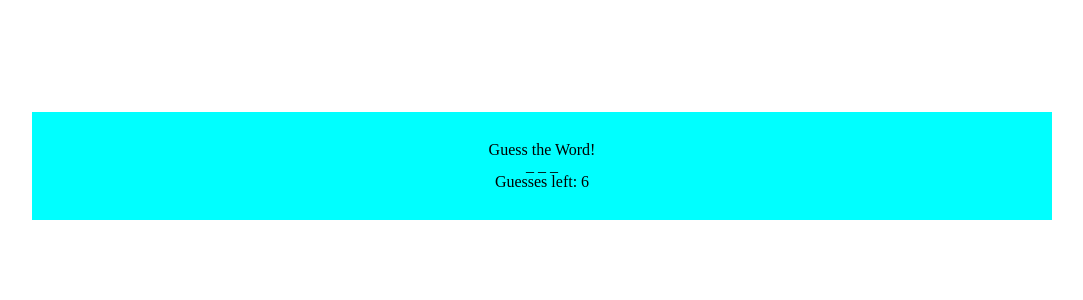
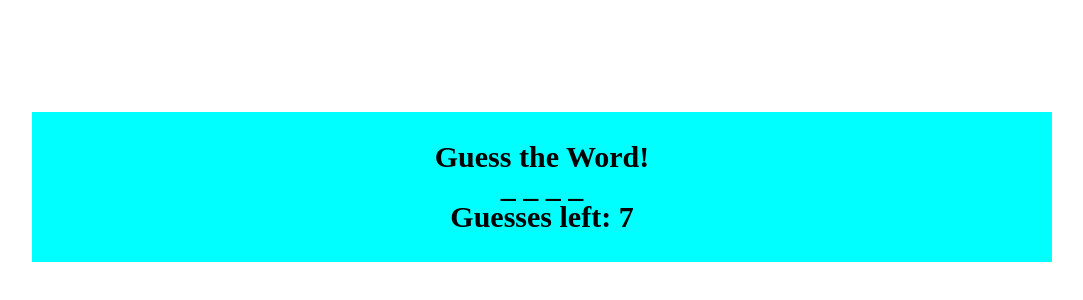
Before and after one commit to bksaechao/word-guess-redo, a plain HTML site: page index.html in a window 1280 px wide. Shown: the part 138-438 px from the top of the page, without its empty margins (98-1181 px from the left). Drawn offline with Linux system fonts and the light colour scheme.

Commit message:
restructured code to fix bugs. added html to record wins. game working

```diff
--- a/assets/css/style.css
+++ b/assets/css/style.css
@@ -7,3 +7,8 @@
     margin-top: 250px;
     padding: 30px;
 }
+
+h1 {
+    font-weight: 700;
+    font-size: 30px;
+}
--- a/assets/javascript/game.js
+++ b/assets/javascript/game.js
@@ -9,47 +9,66 @@ const wgGame = {
     "ludwig",
     "tiger",
     "youtube",
-    "burger king",
+    "asmongold",
+    "demon",
+    "buddah",
+    "kurosaki ichigo",
+    "dinosaur",
+    "genshin impact",
+    "sushi",
+    "javascript",
+    "zebra",
+    "dragon age",
+    "monster hunter",
+    "fortnite",
+    "lucky daye",
+    "money",
   ],
   alphabet: "abcdefghijklmnopqrstuvwxyz",
   secretWord: null,
-  guessesLeft: null,
+  wins: 0,
+  guessesLeft: 0,
   userGuess: [],
   correctGuess: [],
 
   // Set-up game and builds world view
   gameStart: function () {
     this.pickSecretWord();
-    this.displaySecretWord();
-    document.getElementById("guesses-left").innerText =
-      "Guesses left: " + this.guessesLeft;
+    this.rebuildWord();
+    this.updateTotalGuess();
   },
 
-  //Randomly picks word from words array
+  resetGame: function () {
+    this.userGuess = [];
+    this.correctGuess = [];
+    this.gameStart();
+  },
+
+  // Randomly picks word from words array
   pickSecretWord: function () {
     // Picks a word from words array at random
     let word = wgGame.words[Math.floor(Math.random() * wgGame.words.length)];
     // Sets secretWord to randomly picked word
     this.secretWord = word;
     console.log(word);
-    // Sets guesses left
-    this.guessesLeft = word.length + 3;
   },
 
-  // Displays world onto DOM as hidden letters
-  displaySecretWord: function () {
-    var hiddenWord = this.secretWord
-      .split("")
-      .map(function (letter) {
-        if (letter === " ") {
-          return "\xa0";
-        } else {
-          return " _ ";
-        }
-      })
-      .join("");
-    console.log(hiddenWord);
-    document.getElementById("test").innerHTML = hiddenWord;
+  // Sets & displays total guesses
+  updateTotalGuess: function () {
+    this.guessesLeft = this.secretWord.length + 3;
+    document.getElementById("guesses-left").innerText =
+      "Guesses left: " + this.guessesLeft;
+  },
+
+  // Handles all logic when user guesses a letter
+  handleGuess: function () {
+    if (this.guessesLeft === 0) {
+      this.resetGame();
+    } else {
+      this.updateGuess();
+      this.rebuildWord();
+      this.gameWin();
+    }
   },
 
   // Checks for a match between user input at secretWord array
@@ -57,44 +76,51 @@ const wgGame = {
     let value = this.secretWord.indexOf(key);
     // if letter matches...
     if (value > -1) {
-      this.checkCorrectLetter();
-      this.gameWin();
-      document.getElementById("guesses-left").innerText =
-        "Guesses Left: " + this.guessesLeft;
+      this.handleCorrectLetter();
       // if letter doesn't match...
     } else {
-      this.checkWrongLetter();
-      this.gameLose();
+      this.handleWrongLetter();
+    }
+  },
+
+  handleCorrectLetter: function () {
+    if (
+      wgGame.secretWord.indexOf(key) > -1 &&
+      wgGame.correctGuess.includes(key)
+    ) {
+      this.repeatLetter();
+    } else {
+      wgGame.correctGuess.push(key);
+      console.log("Correct Guesses: " + this.correctGuess);
+      this.guessesLeft--;
       document.getElementById("guesses-left").innerText =
         "Guesses Left: " + this.guessesLeft;
     }
   },
 
-  checkCorrectLetter: function () {
-    if (
-      wgGame.secretWord.indexOf(key) > -1 &&
-      wgGame.correctGuess.includes(key)
-    ) {
-      document.getElementById("banner").innerText = "You already guessed that!";
-      setTimeout(wgGame.resetText, 500);
-    } else {
-      wgGame.correctGuess.push(key);
-      console.log("Correct Guesses: " + this.correctGuess);
-      this.guessesLeft--;
-    }
-  },
-
-  checkWrongLetter: function () {
+  handleWrongLetter: function () {
     if (
       wgGame.secretWord.indexOf(key) === -1 &&
       wgGame.userGuess.includes(key)
     ) {
-      document.getElementById("banner").innerText = "You already guessed that!";
-      setTimeout(wgGame.resetText, 500);
+      this.repeatLetter();
     } else {
       wgGame.userGuess.push(key);
       console.log("Incorrect Guesses: " + this.userGuess);
       this.guessesLeft--;
+      document.getElementById("guesses-left").innerText =
+        "Guesses Left: " + this.guessesLeft;
+    }
+  },
+
+  // Check for win
+  gameWin: function () {
+    if (document.getElementById("test").innerText.includes("_")) {
+      this.rebuildWord();
+    } else {
+      this.resetGame();
+      this.wins++;
+      document.getElementById("wins").innerText = "Wins: " + this.wins;
     }
   },
 
@@ -115,25 +141,15 @@ const wgGame = {
     document.getElementById("test").innerHTML = rebuiltWord;
   },
 
-  // Check for win
-  gameWin: function () {
-    if (document.getElementById("test").innerText.includes("_")) {
-      console.log("yes!");
-    } else {
-      this.gameStart();
-    }
-  },
-
-  // Check for loss
-  gameLose: function () {
-    if (this.guessesLeft === 0) {
-      this.gameStart();
-    }
-  },
-
   // Resets title text
   resetText: function () {
     document.getElementById("banner").innerText = "Guess the Word!";
+  },
+
+  // Tells user if a letter has already been guessed
+  repeatLetter: function () {
+    document.getElementById("banner").innerText = "You already guessed that!";
+    setTimeout(wgGame.resetText, 500);
   },
 };
 
@@ -142,12 +158,12 @@ wgGame.gameStart();
 document.onkeyup = (e) => {
   // capture user input
   key = e.key.toLowerCase();
-  console.log(key);
   // checks if user input is a letter
   if (wgGame.alphabet.includes(key)) {
-    wgGame.updateGuess();
-    wgGame.rebuildWord(key);
+    // handles game logic when letter is clicked
+    wgGame.handleGuess();
   } else {
+    // if user input is not a letter...
     document.getElementById("banner").innerText = "Invalid Input!";
     setTimeout(wgGame.resetText, 500);
   }
--- a/index.html
+++ b/index.html
@@ -13,6 +13,7 @@
       <h1 id="banner">Guess the Word!</h1>
       <h1 id="test"></h1>
       <h1 id="guesses-left"></h1>
+      <h1 id="wins"></h1>
     </div>
     <script src="assets/javascript/game.js" async defer></script>
   </body>
```
